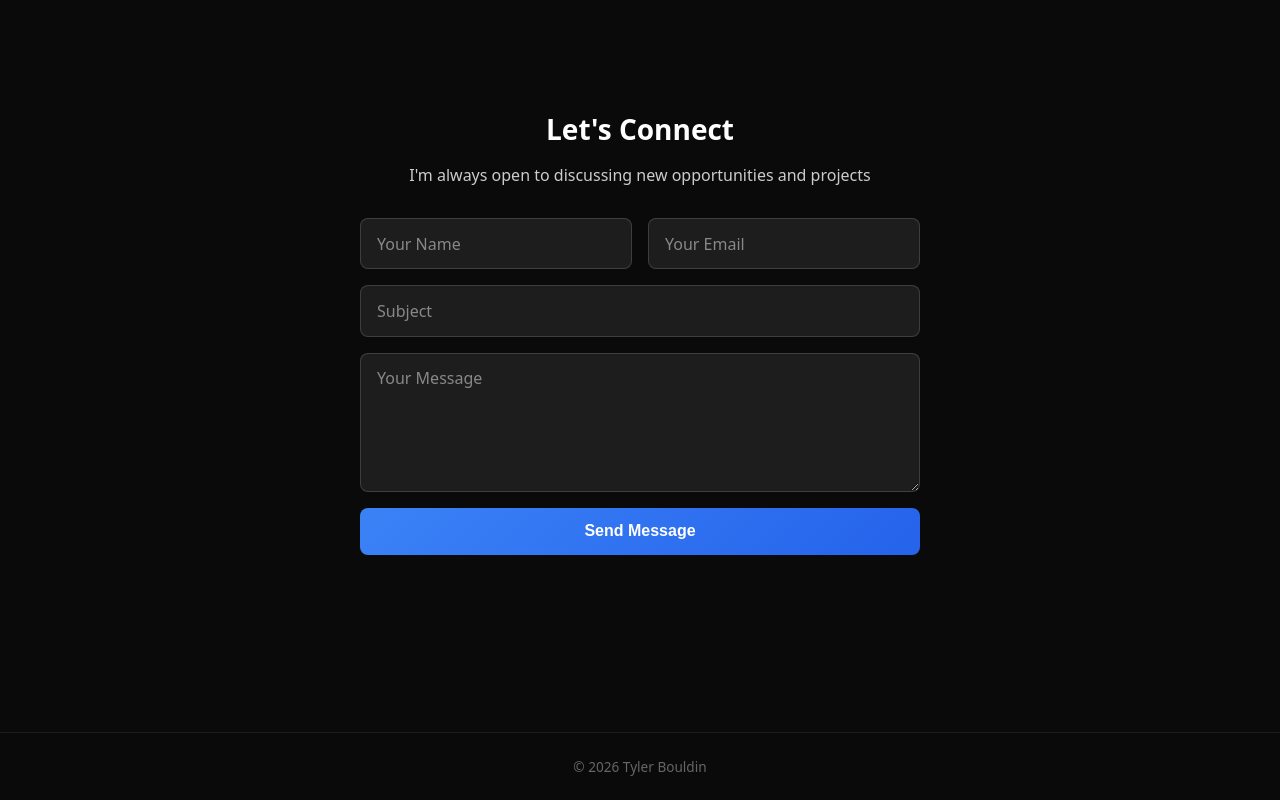
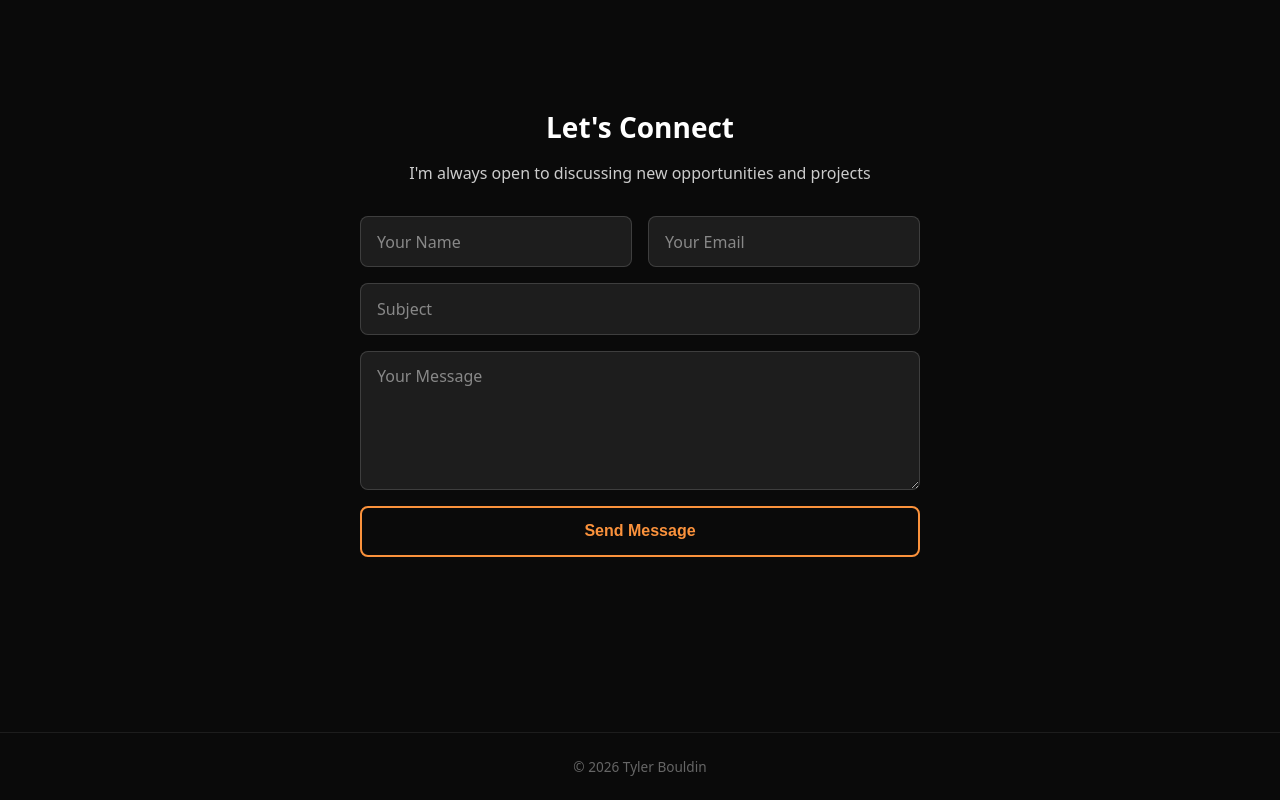
Before and after one commit to TylerBouldin/portfolioHub, a plain HTML site: page index.html in a window 1280 px wide. Shown: the part 4185-4985 px from the top of the page. Drawn offline with Linux system fonts and the light colour scheme.

Commit message:
checking icon

```diff
--- a/index.html
+++ b/index.html
@@ -4,6 +4,9 @@
   <meta charset="UTF-8">
   <meta name="viewport" content="width=device-width, initial-scale=1.0">
   <title>Tyler Bouldin | Portfolio</title>
+  <link rel="icon" type="image/x-icon" href="Files/favicon.ico" />
+  <link rel="apple-touch-icon" href="Files/apple-touch-icon.png" sizes="180x180" />
+  <link rel="manifest" href="site.webmanifest" />
   <link rel="stylesheet" href="styles.css">
 </head>
 <body>
--- a/styles.css
+++ b/styles.css
@@ -763,19 +763,21 @@ nav a.active {
 }
 
 .contact-submit {
-  background: linear-gradient(135deg, #3b82f6 0%, #2563eb 100%);
-  border: none;
+  background: #0a0a0a;
+  border: 2px solid #fb923c;
   border-radius: 8px;
   padding: 0.9rem 1.5rem;
-  color: #fff;
+  color: #fb923c;
   font-size: 1rem;
   font-weight: 600;
   cursor: pointer;
-  transition: opacity 0.2s;
+  transition: background 0.2s, border-color 0.2s, color 0.2s;
 }
 
 .contact-submit:hover {
-  opacity: 0.9;
+  background: rgba(251, 146, 60, 0.15);
+  border-color: #f97316;
+  color: #f97316;
 }
 
 .form-toast {
```
Also changed, not shown: Files/android-chrome-192x192.png (added), Files/android-chrome-512x512.png (added), Files/apple-touch-icon.png (added), Files/favicon.ico (added), site.webmanifest (added).
